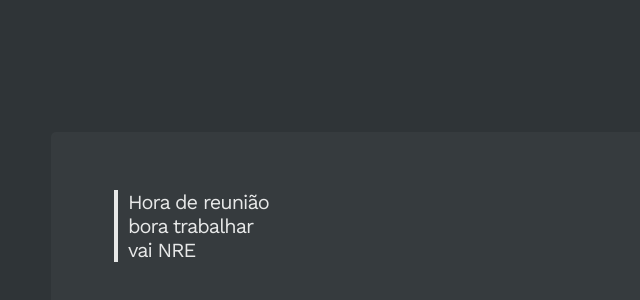
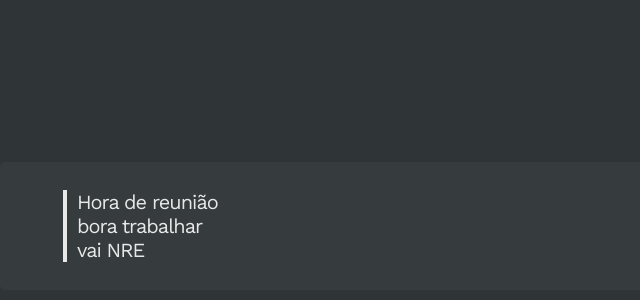
Before and after one commit to TsuyoshiSonobe/TsuyoshiSonobe.github.io, a plain HTML site: page NotionWidgets/NRE/Mensagens/index.html in a window 1280 px wide. Shown: the part 174-474 px from the top of the page, without its empty margins (0-640 px from the left). Drawn offline with nearby package versions, Linux system fonts and the light colour scheme.

Commit message:
Alterando o tamanho do callout

```diff
--- a/NotionWidgets/NRE/Mensagens/style.css
+++ b/NotionWidgets/NRE/Mensagens/style.css
@@ -13,7 +13,7 @@ body{
 
 .quote{
     background: #363b3e;
-    width: 90%;
+    width: 100%;
     padding: 15px 10px;
     border: 3px solid #363b3e;
     border-radius: 5px;
@@ -28,6 +28,6 @@ body{
     font-size: 20px;
     font-weight: 400;
     text-align: left;
-    margin: 40px 0px 40px 50px;
+    margin: 10px 0px 10px 50px;
     letter-spacing: -1px;
 }
```
